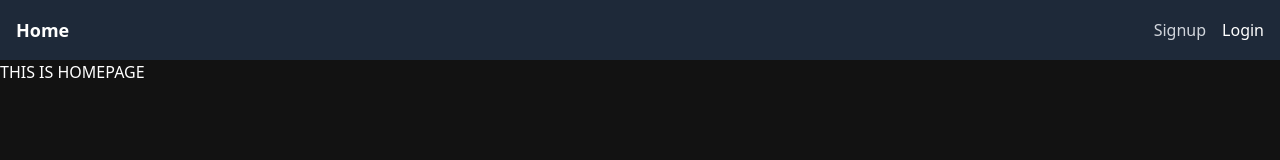
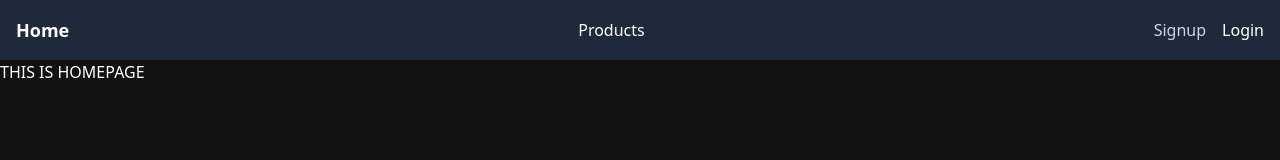
Before and after one commit to Sab1n/project, a Next.js app in the folder client/ecommerce/: page / in a window 1280 px wide. Shown: the top 160 px of the page. Built offline with nearby package versions, Linux system fonts and the light colour scheme.

Commit message:
fixed navigation logic

```diff
--- a/client/ecommerce/app/admin/layout.js
+++ b/client/ecommerce/app/admin/layout.js
@@ -22,10 +22,10 @@ const inter = Inter({
 
 const navItems = [
   { label: "Overview", icon: "grid", active: true , link:'/admin'},
-  { label: "Orders", icon: "box" },
-  { label: "Products", icon: "tag", link:'/admin/product' },
+  { label: "Orders", icon: "box" , link:'order'},
+  { label: "Products", icon: "tag", link:'product' },
   { label: "Customers", icon: "users" },
-  { label: "Payouts", icon: "wallet" },
+  { label: "Coupon", icon: "wallet", link:'coupon' },
   { label: "Settings", icon: "settings" }
 ];
 
--- a/client/ecommerce/app/components/Navbar.jsx
+++ b/client/ecommerce/app/components/Navbar.jsx
@@ -6,6 +6,7 @@ export default function Navbar(){
             <Link href="/" className="text-white text-lg font-semibold">
             Home
             </Link>
+            <Link href='../product'>Products</Link>
             <div className="space-x-4">
             <Link href="../signup" className="text-gray-300 hover:text-white">
             Signup
```
